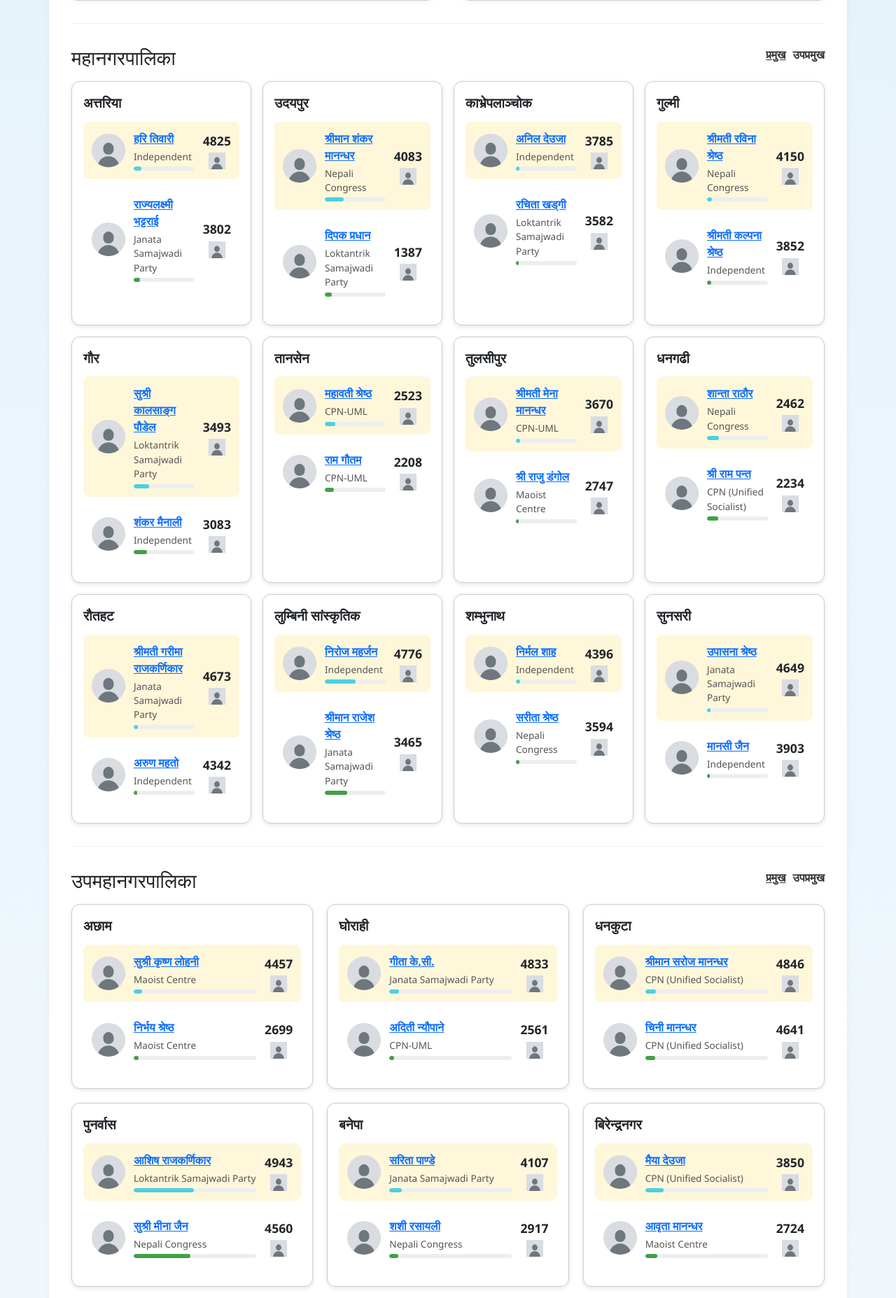
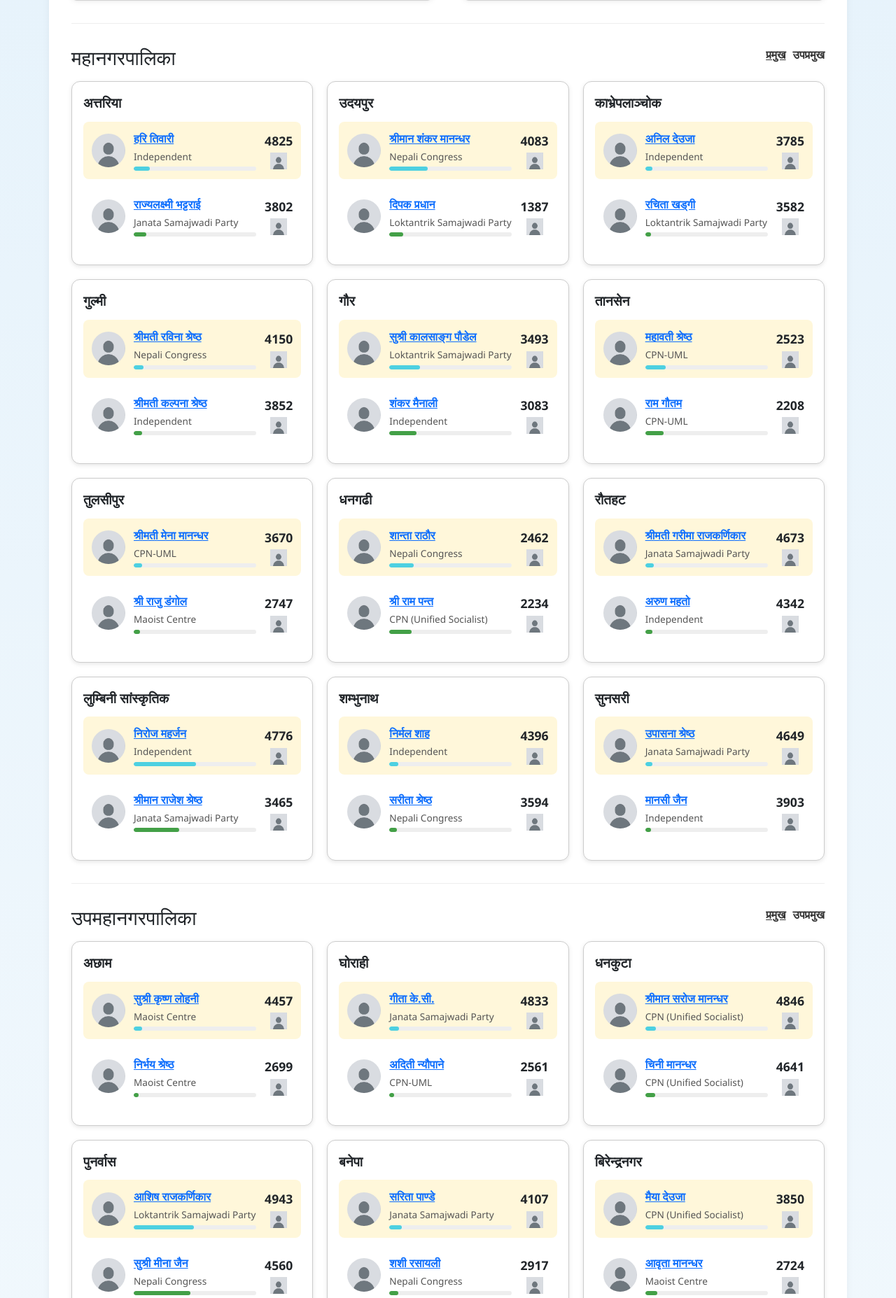
Before and after one commit to nepllertechnology/missionelection, a Django app: page / in a window 1280 px wide. Shown: the part 1693-3548 px from the top of the page at 70% size. Run offline with Django 5.2, Linux system fonts and the light colour scheme; data comes from the database, SQL or seed files in the repository.

Commit message:
fix: election card css fixed

```diff
--- a/static/css/home.css
+++ b/static/css/home.css
@@ -714,8 +714,8 @@ th {
   }
 
 
-#metro-flexbox {
+/* #metro-flexbox {
     display: grid;
     grid-template-columns: repeat(auto-fit, minmax(240px, 1fr));
     gap: 16px;
-}
+} */
```
